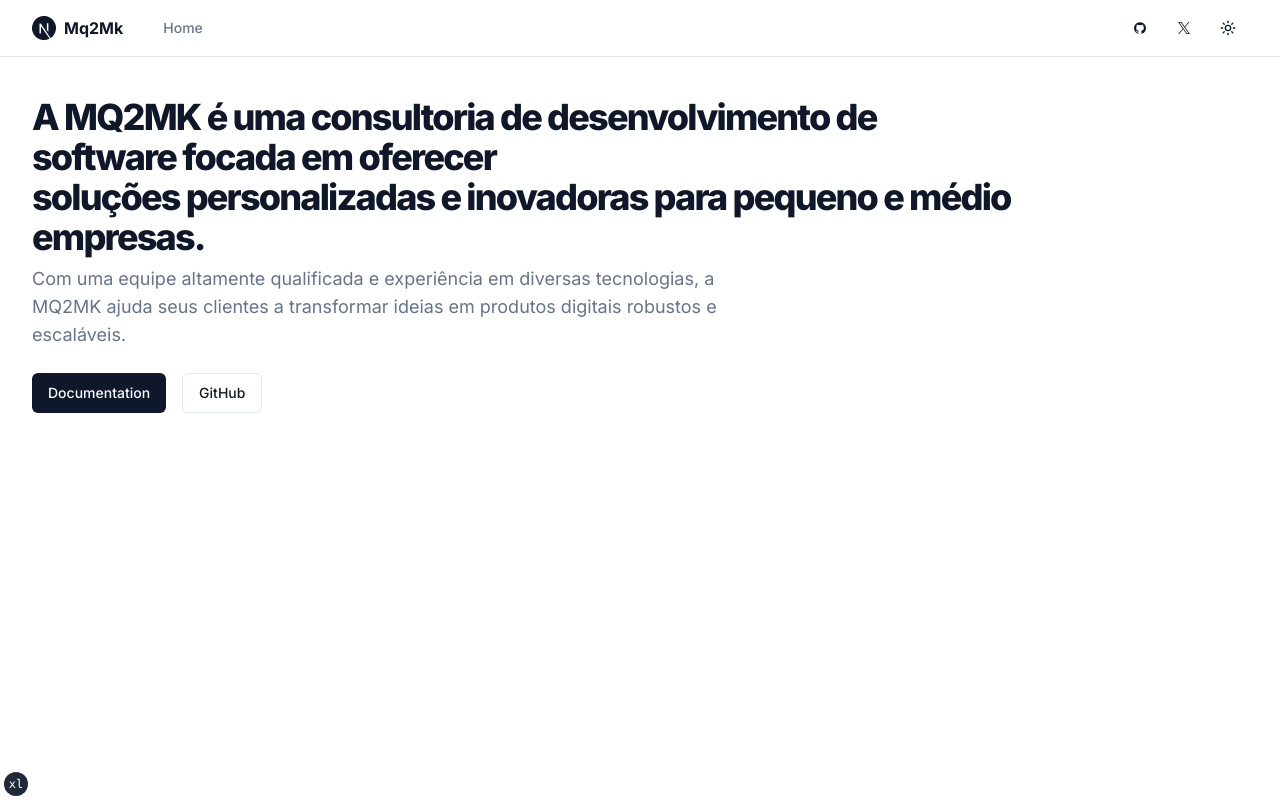
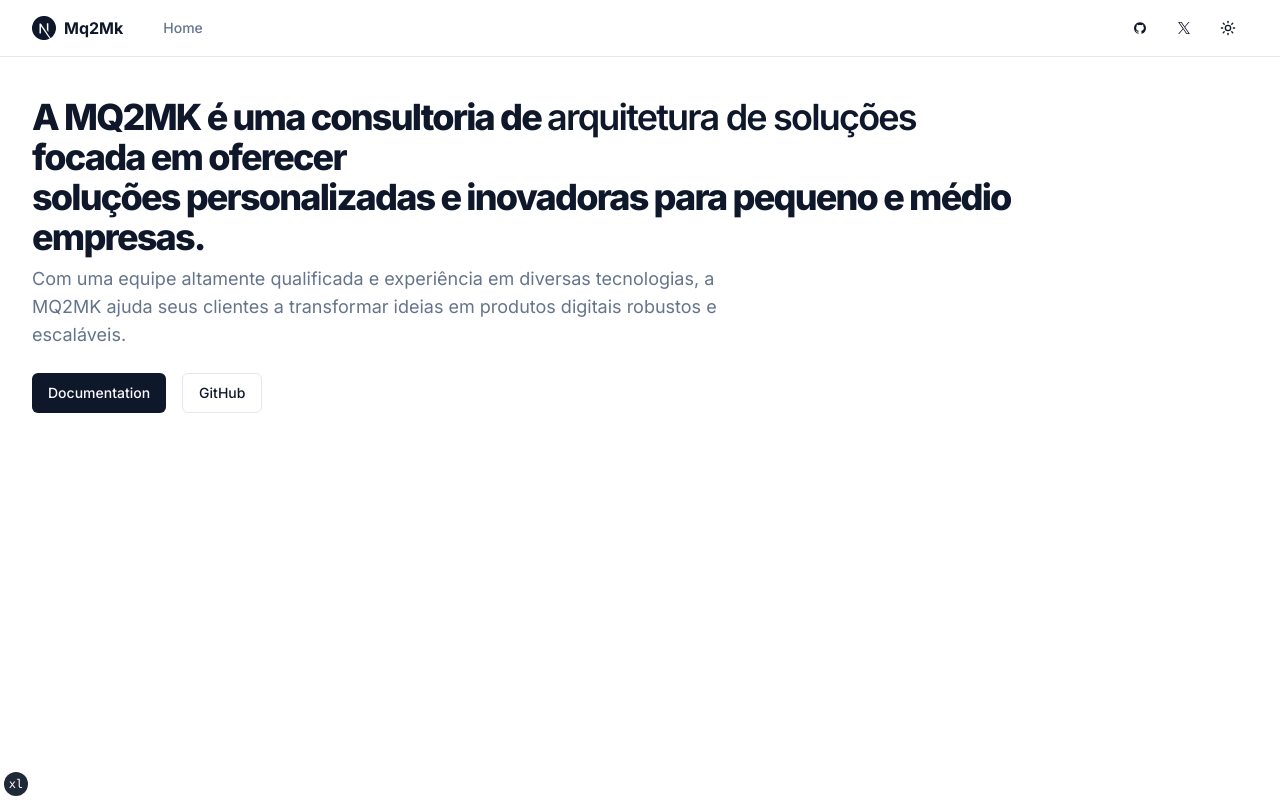
Before and after one commit to manuel-tati/mq2mk, a Next.js app: page / in a window 1280 px wide. Built offline with nearby package versions, Linux system fonts and the light colour scheme.

Commit message:
melhoria a descrição da empresa

```diff
--- a/app/page.tsx
+++ b/app/page.tsx
@@ -8,7 +8,7 @@ export default function IndexPage() {
     <section className="container grid items-center gap-6 pb-8 pt-6 md:py-10">
       <div className="flex max-w-[980px] flex-col items-start gap-2">
         <h1 className="text-3xl font-extrabold leading-tight tracking-tighter md:text-4xl">
-          A MQ2MK é uma consultoria de desenvolvimento de software focada em oferecer <br className="hidden sm:inline" /> soluções personalizadas e inovadoras para pequeno e médio empresas.
+          A MQ2MK é uma consultoria de <span className="font-semibold">arquitetura de soluções</span> focada em oferecer <br className="hidden sm:inline" /> soluções personalizadas e inovadoras para pequeno e médio empresas.
         </h1>
         <p className="max-w-[700px] text-lg text-muted-foreground">
           Com uma equipe altamente qualificada e experiência em diversas tecnologias, a MQ2MK ajuda seus clientes a transformar ideias em produtos digitais robustos e escaláveis.
```
